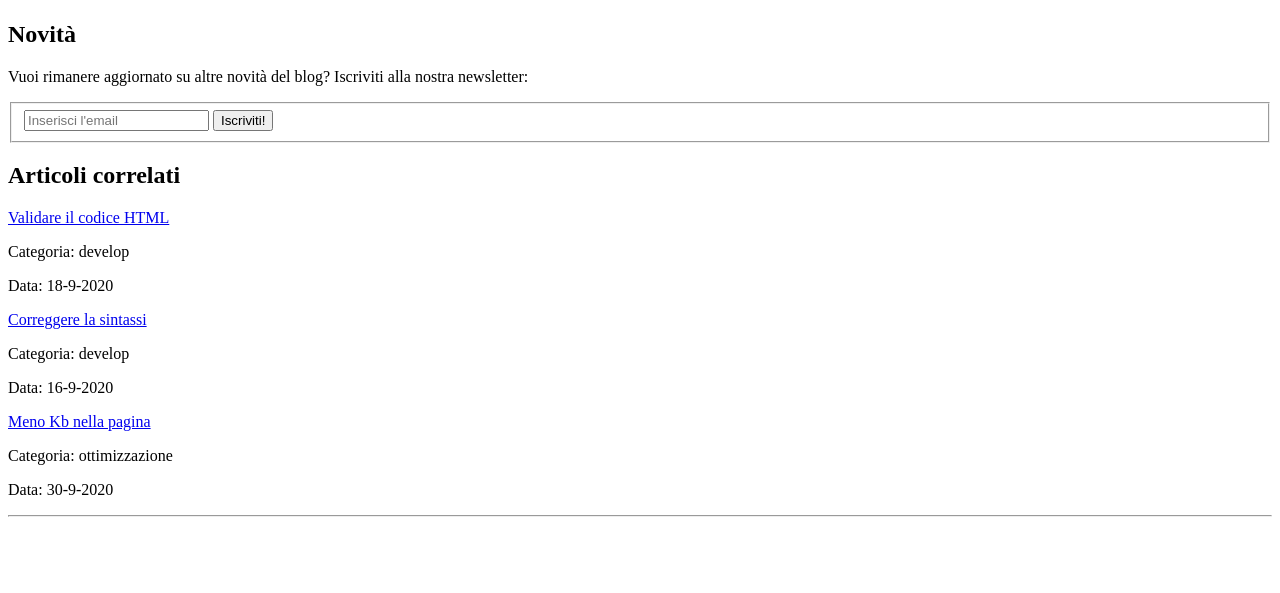
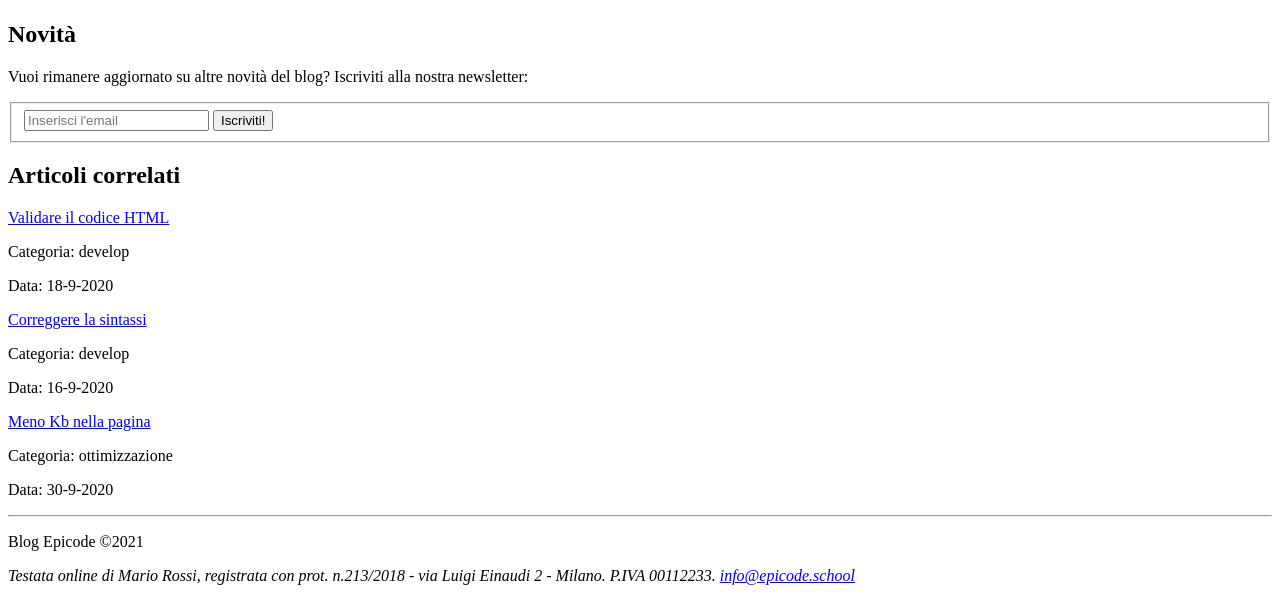
Before and after one commit to camillazicari/29-10, a plain HTML site: page index.html in a window 1280 px wide. Shown: the part 1143-1736 px from the top of the page. Before the commit the page ends 1668 px from the top, so only its background shows below. Drawn offline with Linux system fonts and the light colour scheme.

Commit message:
fine footer

```diff
--- a/index.html
+++ b/index.html
@@ -161,5 +161,10 @@
       </div>
       <hr />
     </aside>
+    <footer>
+      <p>Blog Epicode &copy;2021</p>
+      <address>Testata online di Mario Rossi, registrata con prot. n.213/2018 - via Luigi Einaudi 2 - Milano. P.IVA 00112233. <a href="javascript:void(0)">info@epicode.school</a>
+      </address>
+    </footer>
   </body>
 </html>
```
